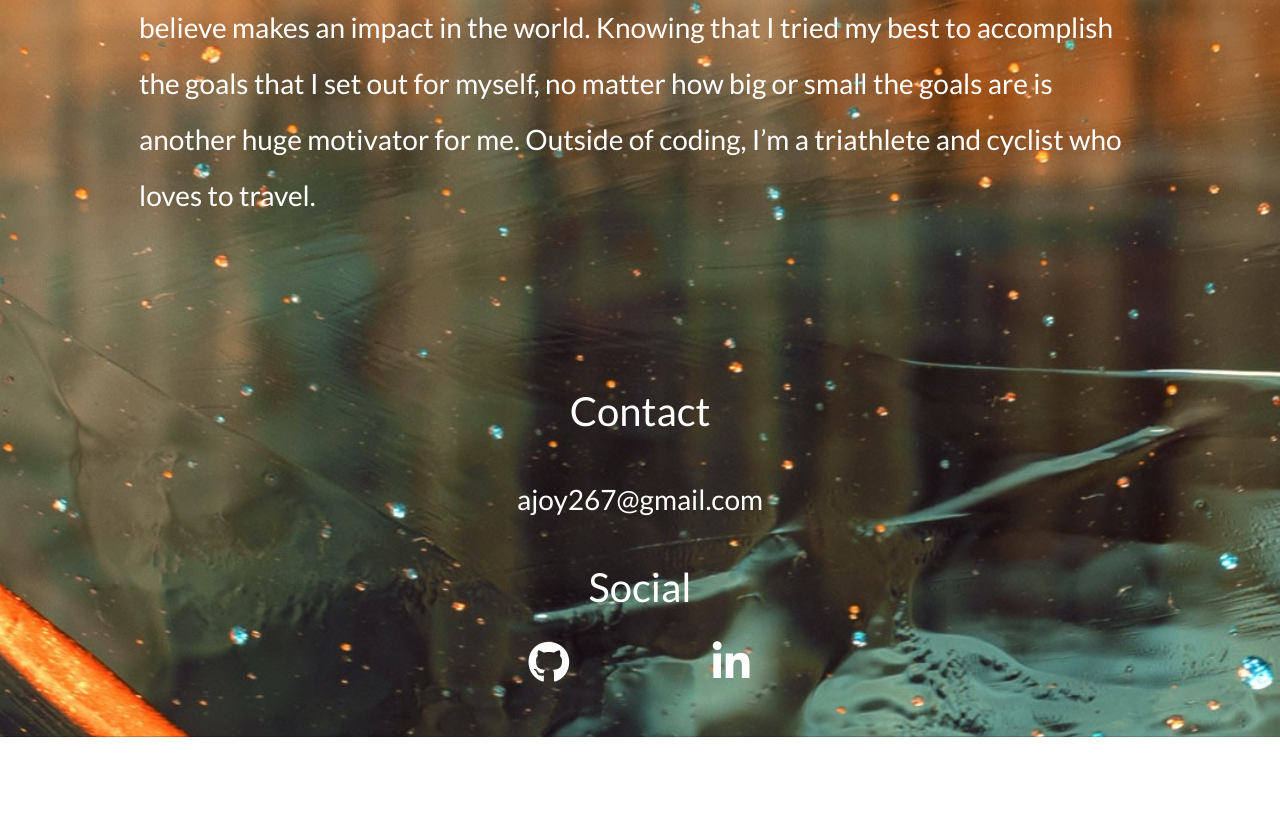
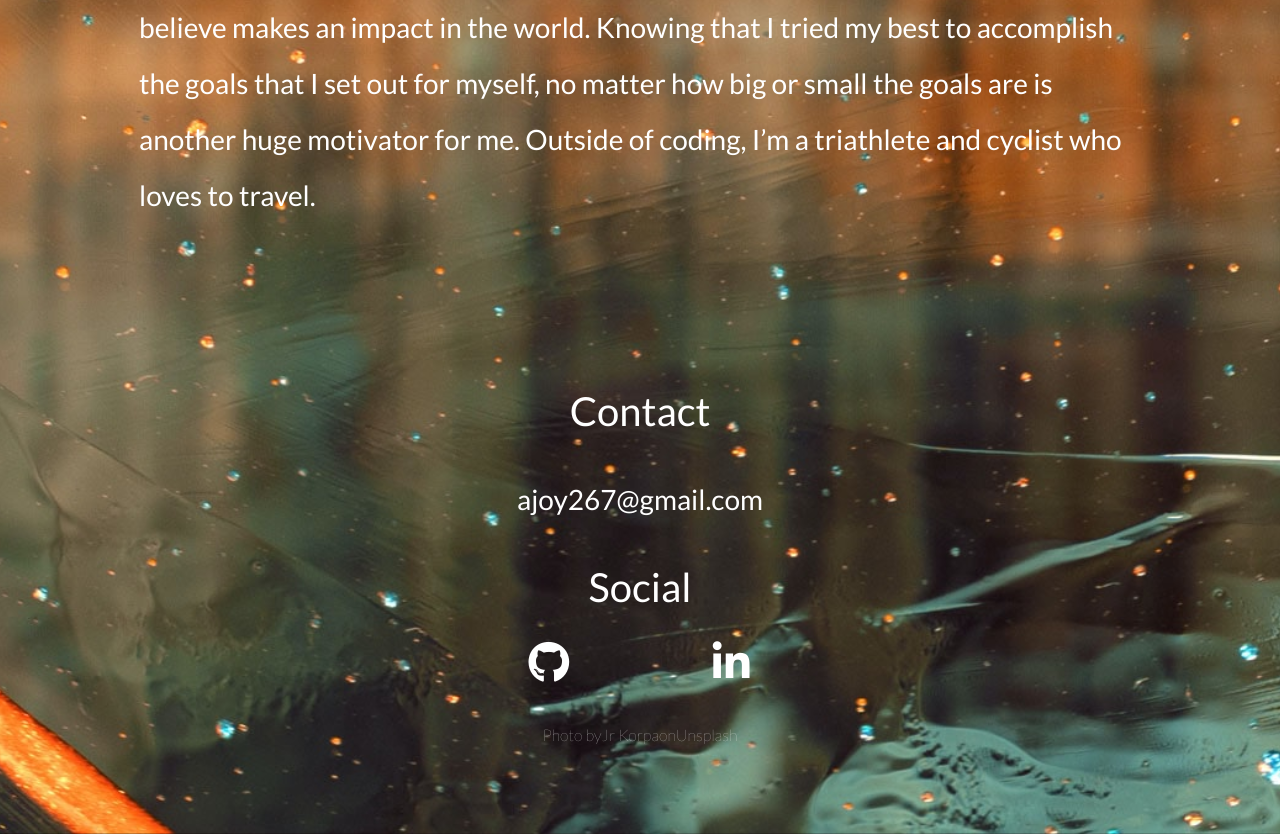
Before and after one commit to ajoy267/my-website2.0, a website: page index.html in a window 1280 px wide. Shown: the part 2127-2961 px from the top of the page. Before the commit the page ends 2864 px from the top, so only its background shows below. Drawn offline with Linux system fonts and the light colour scheme.

Commit message:
added artist credit to bottom of footer

```diff
--- a/css/main.css
+++ b/css/main.css
@@ -219,6 +219,13 @@ footer .social-icons p {
 }
 footer .social-icons p i {
   font-size: 1.5em;
+}
+footer .artwork h6 {
+  display: flex;
+  justify-content: center;
+  align-items: center;
+  font-size: 1em;
+  font-weight: 100;
 }
 
 
--- a/index.html
+++ b/index.html
@@ -106,6 +106,9 @@
             </p>
                   <!-- other social links here -->
           </div>
+          <div class="artwork">
+            <h6>Photo by <a href="https://unsplash.com/@korpa?utm_source=unsplash&utm_medium=referral&utm_content=creditCopyText">Jr Korpa</a> on <a href="https://unsplash.com/s/photos/abstract?utm_source=unsplash&utm_medium=referral&utm_content=creditCopyText">Unsplash</a></h6>
+          </div>
         </div>
       </div> <!-- footer content ends -->
     </div> <!--footer content-wrapper ends-->
```
